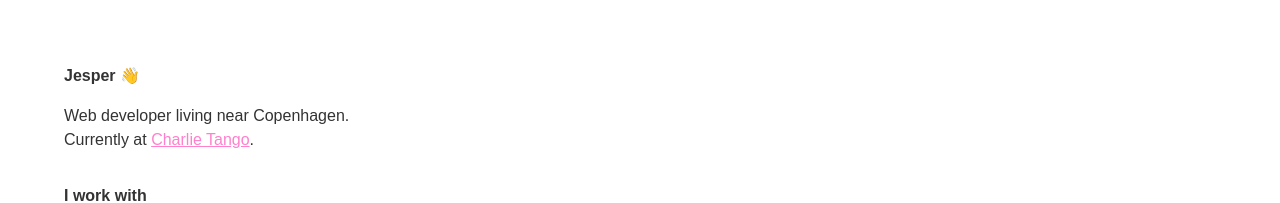
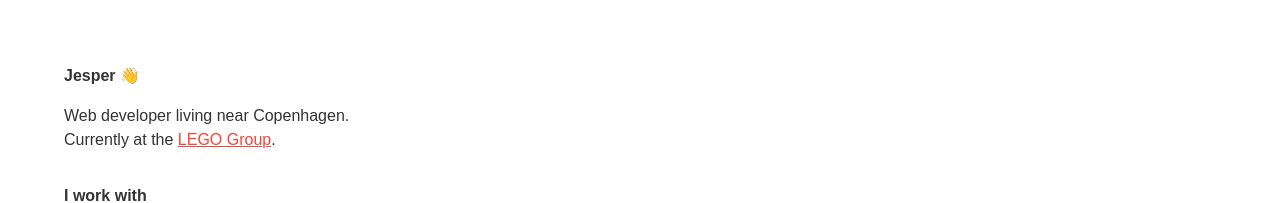
Before and after one commit to jryom/homepage, a website: page index.html in a window 1280 px wide. Shown: the top 203 px of the page. Drawn offline with nearby package versions, Linux system fonts and the light colour scheme.

Commit message:
update jerb

```diff
--- a/index.html
+++ b/index.html
@@ -14,8 +14,8 @@
       <h1 class="f6 f5-ns fw6">Jesper 👋</h1>
       <p class="">
         Web developer living near Copenhagen.<br />
-        Currently at
-        <a class="pink hover-light-purple" href="https://www.charlietango.dk">Charlie Tango</a>.
+        Currently at the
+        <a class="red" href="https://www.lego.com">LEGO Group</a>.
       </p>
       <h2 class="mt4-ns f6 f5-ns fw6">I work with</h2>
       <ul class="list ph0 cf dark-gray mw6 f7 f6-ns">
```
